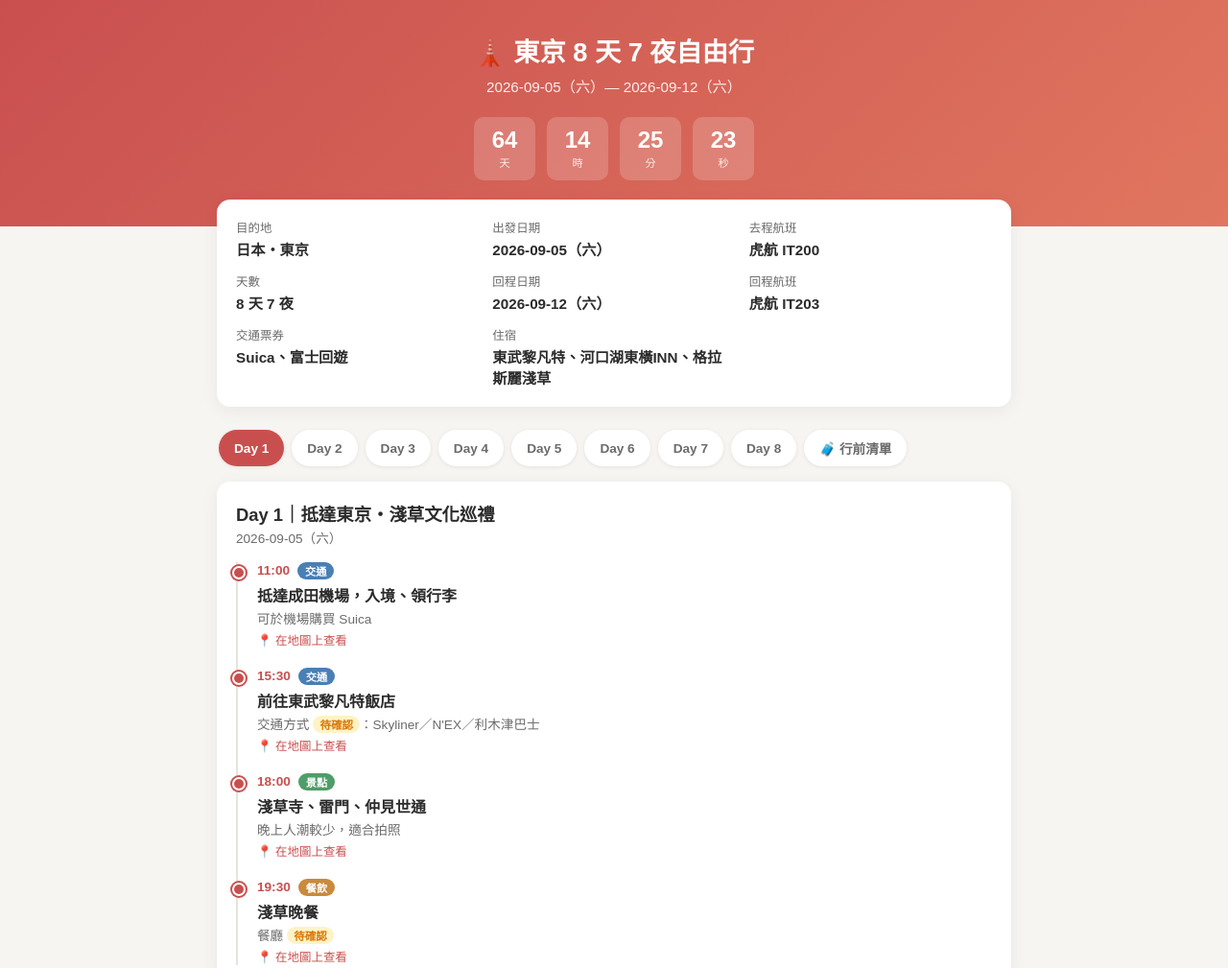
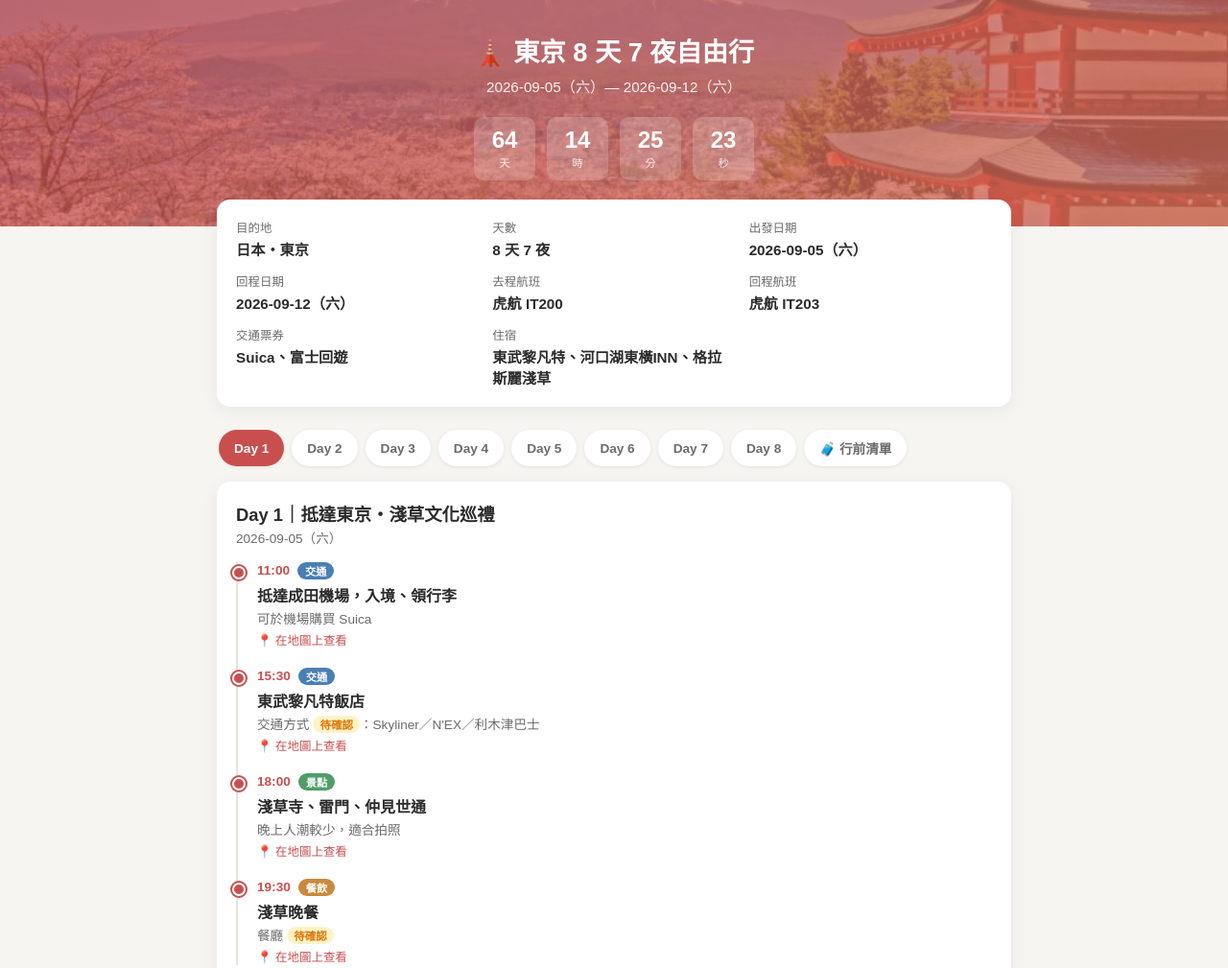
Before and after one commit to AllenSuck/Trip, a plain HTML site: page index.html in a window 1280 px wide. Shown: the top 1009 px of the page at 96% size. Drawn offline with Linux system fonts and the light colour scheme.

Commit message:
Set Fuji photo as hero header background
Co-Authored-By: Claude Sonnet 5 <noreply@anthropic.com>

```diff
--- a/index.html
+++ b/index.html
@@ -34,7 +34,9 @@
   }
 
   header.hero {
-    background: linear-gradient(135deg, #c94f4f 0%, #e0765f 100%);
+    background:
+      linear-gradient(135deg, rgba(201,79,79,0.75) 0%, rgba(224,118,95,0.75) 100%),
+      url('fuji.jpg') center / cover no-repeat;
     color: #fff;
     padding: 32px 20px 48px;
     text-align: center;
@@ -326,10 +328,10 @@
 
 const basicInfo = {
   "目的地": "日本・東京",
+  "天數": "8 天 7 夜",
   "出發日期": "2026-09-05（六）",
+  "回程日期": "2026-09-12（六）",
   "去程航班": "虎航 IT200",
-  "天數": "8 天 7 夜",
-  "回程日期": "2026-09-12（六）",
   "回程航班": "虎航 IT203",
   "交通票券": "Suica、富士回遊",
   "住宿": "東武黎凡特、河口湖東橫INN、格拉斯麗淺草"
@@ -343,7 +345,7 @@ const tripData = [
     day: 1, date: "2026-09-05（六）", title: "抵達東京・淺草文化巡禮",
     items: [
       { time: "11:00", type: "交通", name: "抵達成田機場，入境、領行李", note: "可於機場購買 Suica" },
-      { time: "15:30", type: "交通", name: "前往東武黎凡特飯店", note: "交通方式【未定】：Skyliner／N'EX／利木津巴士" },
+      { time: "15:30", type: "交通", name: "東武黎凡特飯店", note: "交通方式【未定】：Skyliner／N'EX／利木津巴士" },
       { time: "18:00", type: "景點", name: "淺草寺、雷門、仲見世通", note: "晚上人潮較少，適合拍照" },
       { time: "19:30", type: "餐飲", name: "淺草晚餐", note: "餐廳【未定】" }
     ]
@@ -384,7 +386,7 @@ const tripData = [
       { time: "12:30", type: "餐飲", name: "山中湖午餐", note: "餐廳【未定】" },
       { time: "14:00", type: "景點", name: "山中湖景點遊覽（湖畔散步、富士山眺望點）", note: "" },
       { time: "18:00", type: "交通", name: "自駕返回河口湖", note: "" },
-      { time: "19:00", type: "住宿", name: "入住河口湖東橫INN，晚餐", note: "餐廳【未定】" }
+      { time: "19:00", type: "住宿", name: "入住河口湖東橫INN", note: "餐廳【未定】" }
     ]
   },
   {
@@ -409,9 +411,9 @@ const tripData = [
   {
     day: 8, date: "2026-09-12（六）", title: "賦歸",
     items: [
-      { time: "09:00", type: "住宿", name: "飯店退房", note: "" },
-      { time: "10:00", type: "交通", name: "前往機場", note: "交通【未定】" },
-      { time: "13:00", type: "交通", name: "搭機返程", note: "航班【未定】" }
+      { time: "10:00", type: "住宿", name: "飯店退房", note: "" },
+      { time: "15:00", type: "交通", name: "前往機場", note: "交通【未定】" },
+      { time: "19:30", type: "交通", name: "搭機返程", note: "航班【未定】" }
     ]
   }
 ];
```
Also changed, not shown: fuji.jpg (added).
